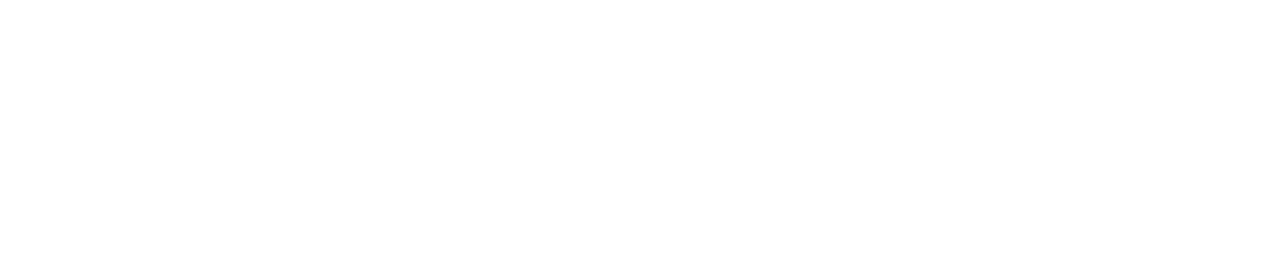
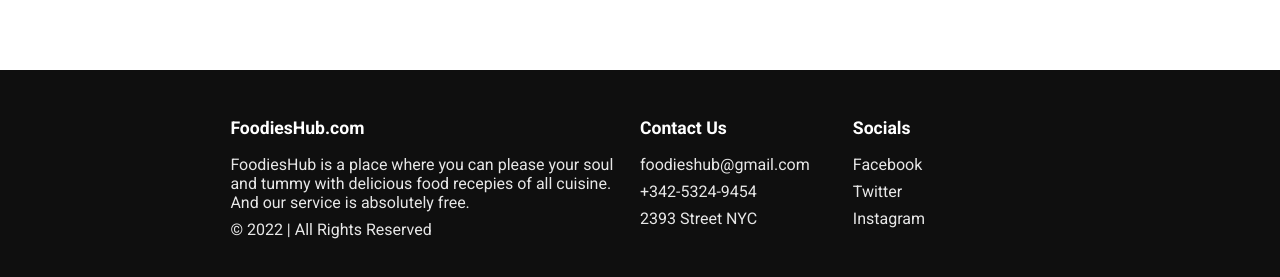
Before and after one commit to faha1999/recipeshub, a React (Create React App) app: page / in a window 1280 px wide. Shown: the part 1548-1825 px from the top of the page. Before the commit the page ends 1618 px from the top, so only its background shows below. Built offline with nearby package versions, Linux system fonts and the light colour scheme.

Commit message:
added footer

```diff
--- a/src/App.js
+++ b/src/App.js
@@ -3,6 +3,7 @@
 import { ImproveSkills } from './components/ImproveSkills';
 import { Quote } from './components/Quote';
 import { Chiefs } from './components/Chiefs';
+import { Footer } from './components/Footer';
 
 function App() {
   return (
@@ -14,6 +15,7 @@
         <Quote />
         <Chiefs />
       </div>
+      <Footer />
     </div>
   );
 }
--- /dev/null
+++ b/src/components/Footer.js
@@ -0,0 +1,29 @@
+import React from 'react';
+
+export const Footer = () => {
+  return (
+    <div className="footer container">
+      <div className="footer-section">
+        <p className="title">FoodiesHub.com</p>
+        <p>
+          FoodiesHub is a place where you can please your soul and tummy with
+          delicious food recepies of all cuisine. And our service is absolutely
+          free.
+        </p>
+        <p>&copy; 2022 | All Rights Reserved</p>
+      </div>
+      <div className="footer-section">
+        <p className="title">Contact Us</p>
+        <p>foodieshub@gmail.com</p>
+        <p>+342-5324-9454</p>
+        <p>2393 Street NYC</p>
+      </div>
+      <div className="footer-section">
+        <p className="title">Socials</p>
+        <p>Facebook</p>
+        <p>Twitter</p>
+        <p>Instagram</p>
+      </div>
+    </div>
+  );
+};
--- /dev/null
+++ b/src/scss/_footer.scss
@@ -0,0 +1,20 @@
+.footer {
+  background-color: #0f0f0f;
+  color: #fff;
+  padding-block: 3em;
+  display: grid;
+  grid-template-columns: 2fr 1fr 1fr;
+  grid-gap: 1em;
+  .footer-section {
+    p {
+      opacity: 0.9;
+      margin-bottom: 0.5em;
+    }
+    p.title {
+      opacity: 1;
+      font-size: 1.1em;
+      font-weight: bold;
+      margin-bottom: 1em;
+    }
+  }
+}
--- a/src/scss/styles.scss
+++ b/src/scss/styles.scss
@@ -7,3 +7,4 @@
 @import './improveSkills';
 @import './quote';
 @import './chiefs';
+@import './footer';
```
Also changed, not shown: src/css/styles.min.css, 1 other file (tests, documents, lock files or other folders).
